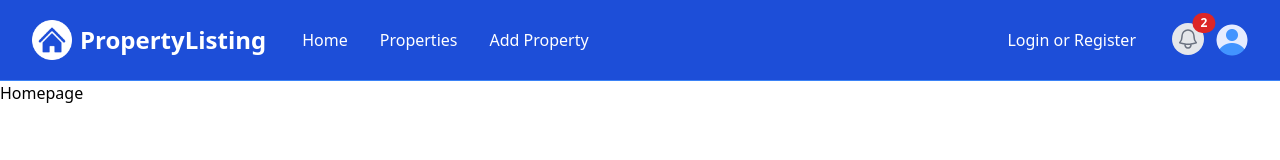
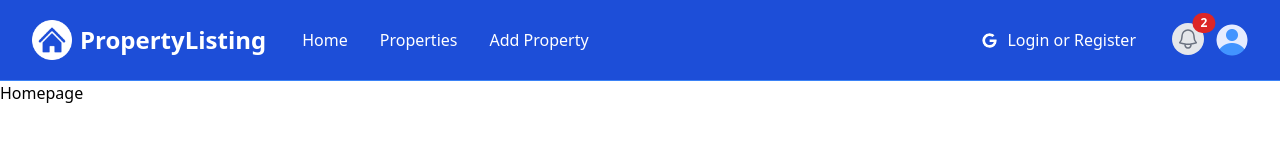
Before and after one commit to eddyK15501/property-listing, a Next.js app: page / in a window 1280 px wide. Shown: the top 160 px of the page. Built offline with nearby package versions, Linux system fonts and the light colour scheme.

Commit message:
npm install react-icons; import fa6

```diff
--- a/components/Navbar.jsx
+++ b/components/Navbar.jsx
@@ -2,6 +2,8 @@ import Image from 'next/image';
 import Link from 'next/link';
 import logo from '@/assets/images/logo-white.png';
 import defaultProfile from '@/assets/images/profile.png';
+
+import { FaGoogle } from 'react-icons/fa6';
 
 const Navbar = () => {
   return (
@@ -71,7 +73,7 @@ const Navbar = () => {
           <div className='hidden md:block md:ml-6'>
             <div className='flex items-center'>
               <button className='flex items-center text-white bg-none hover:text-gray-300 rounded-md px-3 py-2'>
-                <i className='fa-brands fa-google text-white mr-2'></i>
+                <FaGoogle className='text-white mr-1 p-1.5 rounded-full' size={27} />
                 <span>Login or Register</span>
               </button>
             </div>
--- a/package.json
+++ b/package.json
@@ -9,9 +9,10 @@
     "lint": "next lint"
   },
   "dependencies": {
+    "next": "14.2.5",
     "react": "^18",
     "react-dom": "^18",
-    "next": "14.2.5"
+    "react-icons": "^5.2.1"
   },
   "devDependencies": {
     "postcss": "^8",
```
Also changed, not shown: 1 other file (tests, documents, lock files or other folders).
